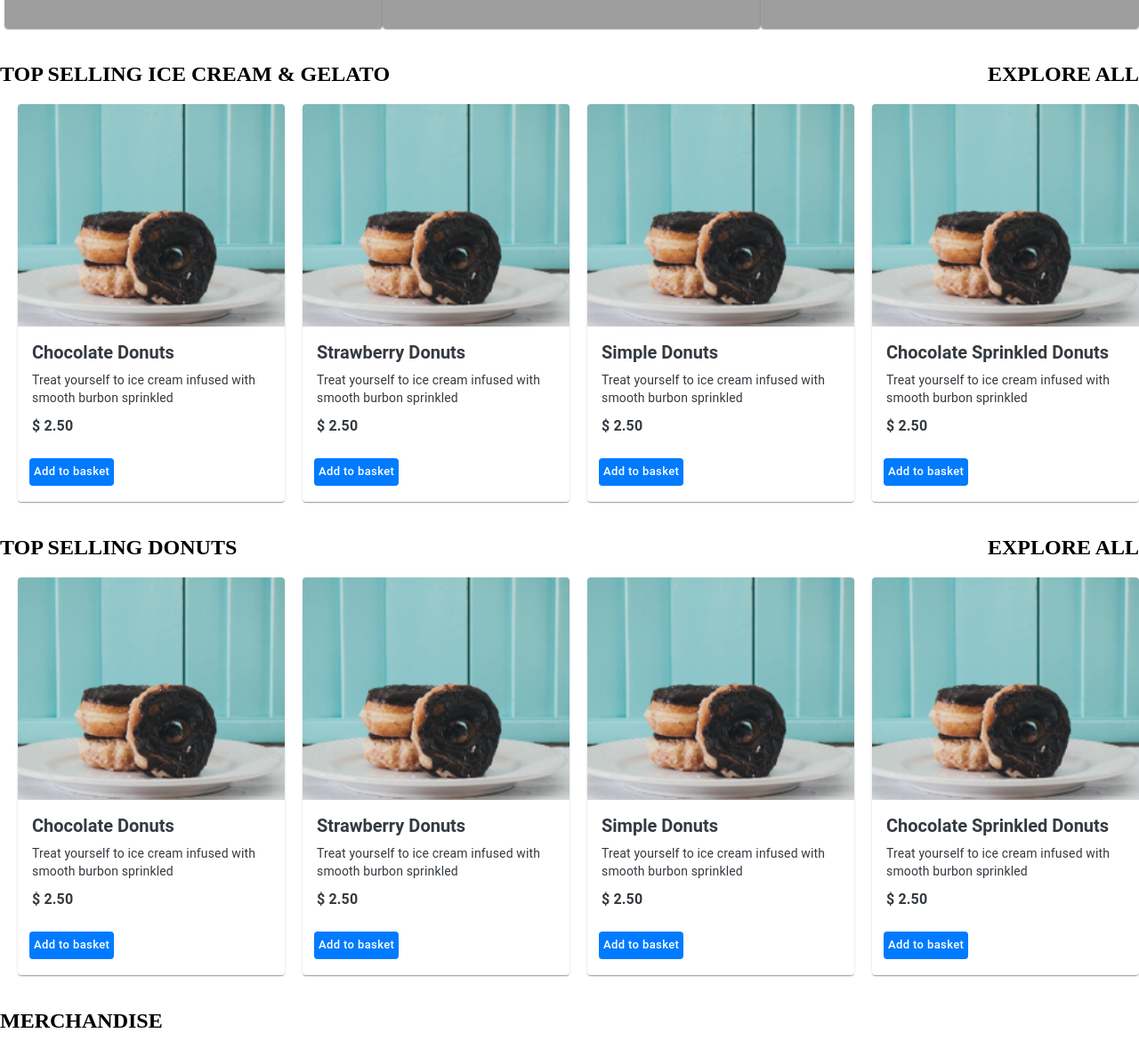
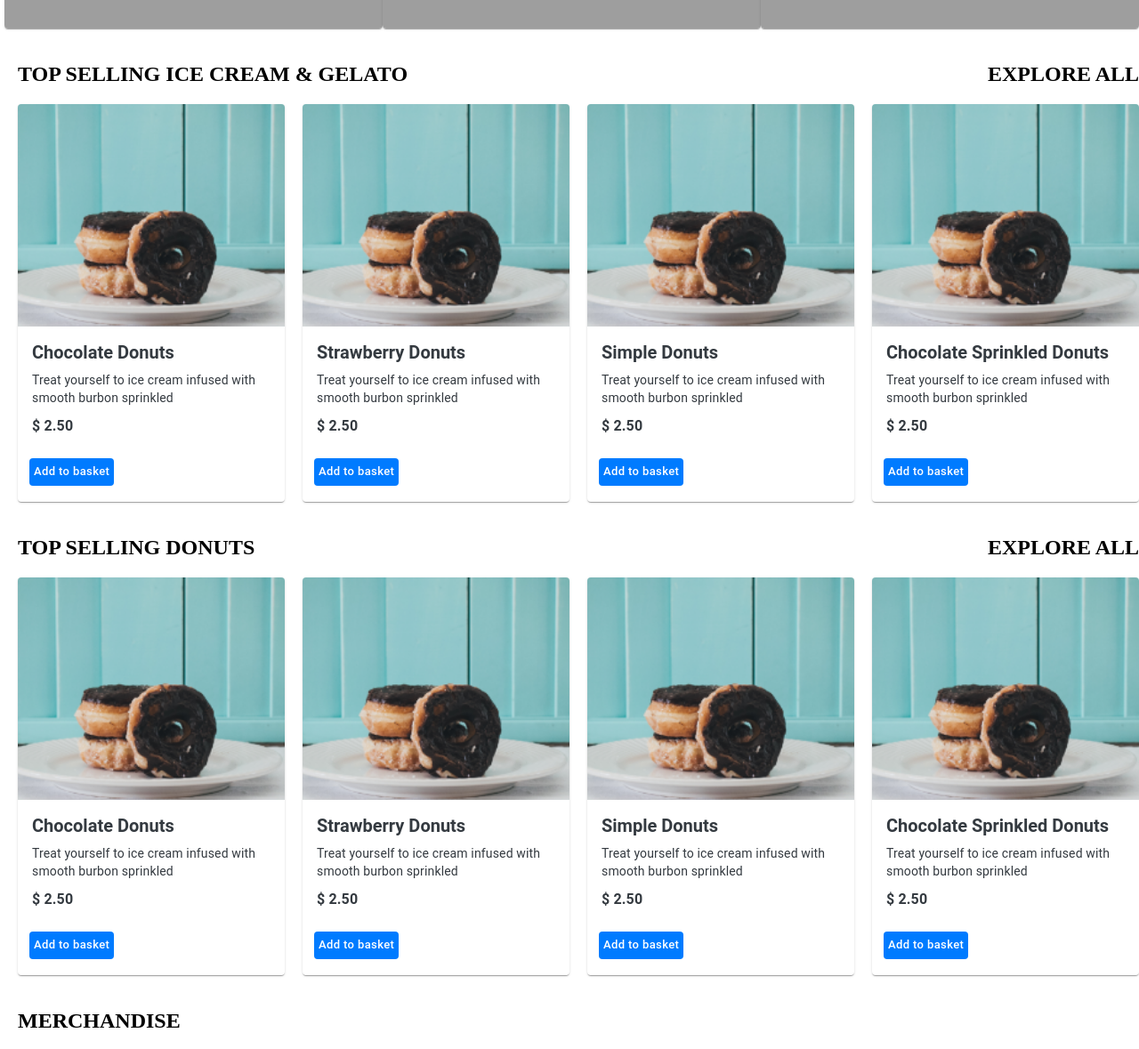
Before and after one commit to IonutDevBst/Proiect-Deloitte1, a React (Create React App) app: page /home in a window 1280 px wide. Shown: the part 688-1867 px from the top of the page at 89% size. Built offline with nearby package versions, Linux system fonts and the light colour scheme; grey boxes are pictures that could not be loaded.

Commit message:
Changed position for title cards in home page

```diff
--- a/src/components/Home/Home.css
+++ b/src/components/Home/Home.css
@@ -49,3 +49,7 @@
   flex-direction: row;
 
 }
+
+.title-icecream{
+    margin-left: 20px;
+}
--- a/src/components/Home/Home.js
+++ b/src/components/Home/Home.js
@@ -78,7 +78,7 @@ const Home = () => {
     </Card>
     </div>
     <div className="allign-text">
-    <h2>TOP SELLING ICE CREAM &amp; GELATO</h2>
+    <h2 className="title-icecream">TOP SELLING ICE CREAM &amp; GELATO</h2>
     <h2> EXPLORE ALL</h2>
     </div>
     <div className="cards-container">
@@ -109,7 +109,7 @@ const Home = () => {
                 </div>
 
     <div className="allign-text">
-    <h2>TOP SELLING DONUTS</h2>
+    <h2 className="title-icecream">TOP SELLING DONUTS</h2>
     <h2> EXPLORE ALL</h2>
     </div>
     <div className="cards-container">
@@ -141,7 +141,7 @@ const Home = () => {
 
                 <div className="allign-text">
 
-    <h2>MERCHANDISE</h2>
+    <h2 className="title-icecream">MERCHANDISE</h2>
     </div>
     <div className="cards2-row">
                     <Cards
--- a/src/components/Navbar/Navbar.css
+++ b/src/components/Navbar/Navbar.css
@@ -19,7 +19,7 @@
   background-color: #ffffff;
   color: rgb(0, 0, 0);
   list-style: none;
-  width:35%;
+  width:45%;
 }
 
 .navbar {
@@ -44,7 +44,7 @@
   display: flex;
   justify-content: flex-end;
   list-style: none;
-  width: 75%;
+  width: 55%;
 }
 .home,
 .gelatoforspecialneeds,
```
